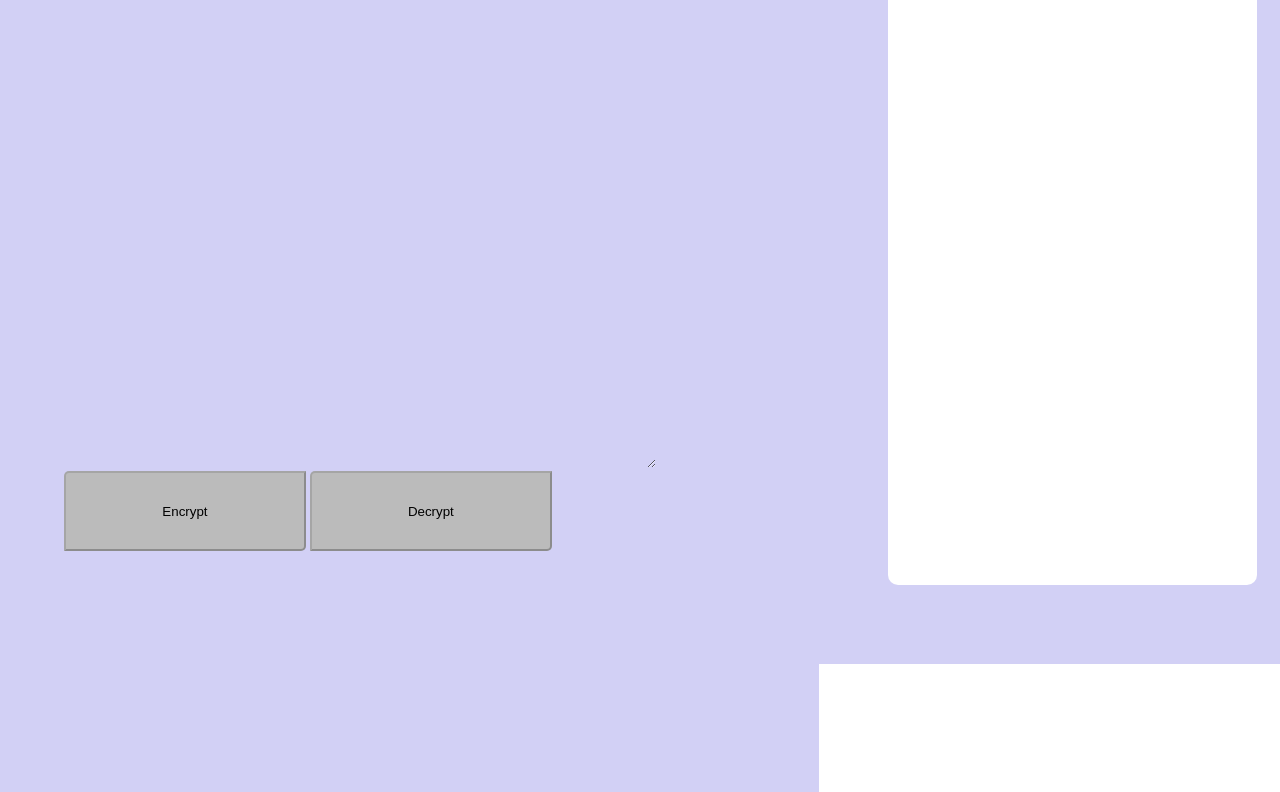
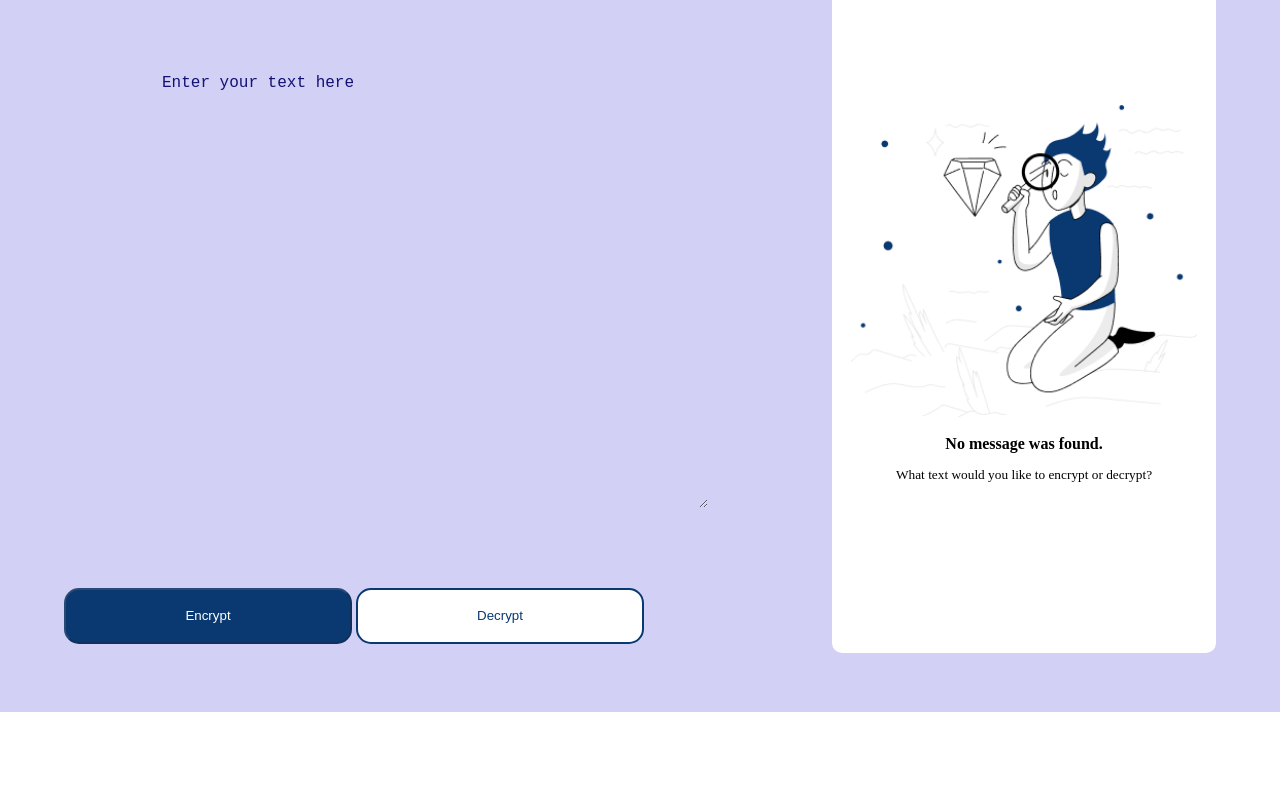
Before and after one commit to cjgonzalezlaffont/Alura-challenge-Encriptador-, a plain HTML site: page index.html in a window 1280 px wide. Shown: the part 136-928 px from the top of the page. After the commit the page ends 848 px from the top, so only its background shows below. Drawn offline with Linux system fonts and the light colour scheme.

Commit message:
Cambios en el diseño de la pagina

```diff
--- a/app.js
+++ b/app.js
@@ -1,12 +1,16 @@
+let area2msgNotFound = "No message was found.";
+let area2msgQuestion = "What text would you like to encrypt or decrypt?";
+
+showInitials(true);
+
 function enableButtons() {
   let texto = document.getElementById("textInput").value;
-
   if (texto != "") {
-    document.getElementById("Encrypt").removeAttribute("disabled");
-    document.getElementById("Decrypt").removeAttribute("disabled");
+    document.getElementById("btnEncrypt").removeAttribute("disabled");
+    document.getElementById("btnDecrypt").removeAttribute("disabled");
   } else {
-    document.getElementById("Encrypt").setAttribute("disabled", "true");
-    document.getElementById("Decrypt").setAttribute("disabled", "true");
+    document.getElementById("btnEncrypt").setAttribute("disabled", "true");
+    document.getElementById("btnDecrypt").setAttribute("disabled", "true");
     asignTextToElement("p", "");
   }
 }
@@ -18,12 +22,26 @@ function asignTextToElement(element, textElement) {
 
 function encrypt() {
   let text = document.getElementById("textInput").value;
+  showInitials(false);
   asignTextToElement("p", encryptText(text));
 }
 
 function decrypt() {
   let text = document.getElementById("textInput").value;
+  showInitials(false);
   asignTextToElement("p", decryptText(text));
+}
+
+function showInitials(value) {
+  if (value === true) {
+    document.getElementById("imgPuppet").removeAttribute("hidden");
+    asignTextToElement("h3", area2msgNotFound);
+    asignTextToElement("h6", area2msgQuestion);
+  } else {
+    document.getElementById("imgPuppet").setAttribute("hidden", "true");
+    asignTextToElement("h3", "");
+    asignTextToElement("h6", "");
+  }
 }
 
 function encryptText(text) {
--- a/index.css
+++ b/index.css
@@ -1,14 +1,22 @@
-body,
+html,
+body {
+  margin: 0;
+  padding: 0;
+  width: 100%;
+  height: 100%;
+}
+
 main {
   margin: 0;
   padding: 0;
   width: 100%;
+  height: 100%;
   display: flex;
 }
 
 .area1 {
-  width: 60%;
-  height: 100vh;
+  width: 50%;
+  height: 90%;
   padding: 5% 5%;
   background: #d2d0f5;
 }
@@ -17,19 +25,30 @@ main {
   display: block;
   width: auto;
   height: 5vh;
-  padding: 1vh;
+  padding: 1vh 1vh 0 0;
+  margin-bottom: 15%;
 }
 
 .area1 textArea {
   width: 85%;
-  height: 60vh;
+  height: 60%;
   border: none;
+  font-size: large;
+  color: black;
   background: #d2d0f5;
+  margin: 0 0 12% 15%;
+}
+
+.area1 textarea::placeholder {
+  color: rgb(18, 18, 114);
+  font-size: large;
 }
 
 .area1 textArea:focus {
   border: none;
+  outline: none;
   box-shadow: none;
+  color: black;
 }
 
 .buttonsArea {
@@ -37,35 +56,70 @@ main {
   width: 100%;
 }
 
-.btn {
-  color: rgb(0, 0, 0);
-  background: #bbbbbb;
-  width: 35%;
-  height: 10vh;
-  border-radius: 5px 0 5px 0;
+.btnEncrypt {
+  color: #ffffff;
+  background: #0a3871;
+  width: 45%;
+  height: 7vh;
+  border-radius: 15px 15px 15px 15px;
 }
 
-.btn:hover {
-  color: rgb(28, 28, 28);
-  background: #b1b1b1;
+.btnEncrypt:hover {
+  font-weight: bold;
+}
+
+.btnDecrypt {
+  color: #0a3871;
+  background: #ffffff;
+  width: 45%;
+  height: 7vh;
+  border: 2px solid #0a3871;
+  border-radius: 15px 15px 15px 15px;
+}
+
+.btnDecrypt:hover {
+  font-weight: bold;
 }
 
 .area2 {
-  width: 40%;
-  height: 100vh;
+  width: 30%;
+  height: 90%;
+  padding: 5% 5%;
   background: #d2d0f5;
 }
 
 .area2A {
-  width: 70%;
-  height: 70vh;
-  margin: 15% 10% 5% 15%;
+  width: auto;
+  height: 90%;
+  padding: 10% 5%;
   background: #ffffff;
   border-radius: 10px;
-  padding: 10% 5%;
+  align-items: center;
 }
 
 .area2A p {
   word-wrap: break-word; /* Permite que el texto se ajuste al contenedor */
   white-space: normal; /* Permite el ajuste de líneas */
 }
+
+.area2A img {
+  margin-top: 40%;
+  width: 100%;
+}
+
+.area2A h3 {
+  font-weight: bold;
+  text-align: center;
+  margin: 1em auto;
+  word-wrap: break-word;
+  white-space: normal;
+  display: block;
+}
+
+.area2A h6 {
+  font-size: smaller;
+  text-align: center;
+  word-wrap: break-word;
+  white-space: normal;
+  display: block;
+}
--- a/index.html
+++ b/index.html
@@ -19,17 +19,32 @@
           id="textInput"
         ></textarea>
         <div class="buttonsArea">
-          <button id="Encrypt" class="btn" onclick="encrypt()" disabled>
+          <button
+            id="btnEncrypt"
+            class="btnEncrypt"
+            onclick="encrypt()"
+            disabled
+          >
             Encrypt
           </button>
-          <button id="Decrypt" class="btn" onclick="decrypt()" disabled>
+          <button
+            id="btnDecrypt"
+            class="btnDecrypt"
+            onclick="decrypt()"
+            disabled
+          >
             Decrypt
           </button>
         </div>
       </section>
       <section class="area2">
         <div class="area2A">
-          <p>Result</p>
+          <img src="./images/Muñeco.png" id="imgPuppet" />
+          <h3 id="area2msgNotFound">No message was found.</h3>
+          <h6 id="area2msgQuestion">
+            What text would you like to encrypt or decrypt?
+          </h6>
+          <p></p>
         </div>
       </section>
     </main>
```
